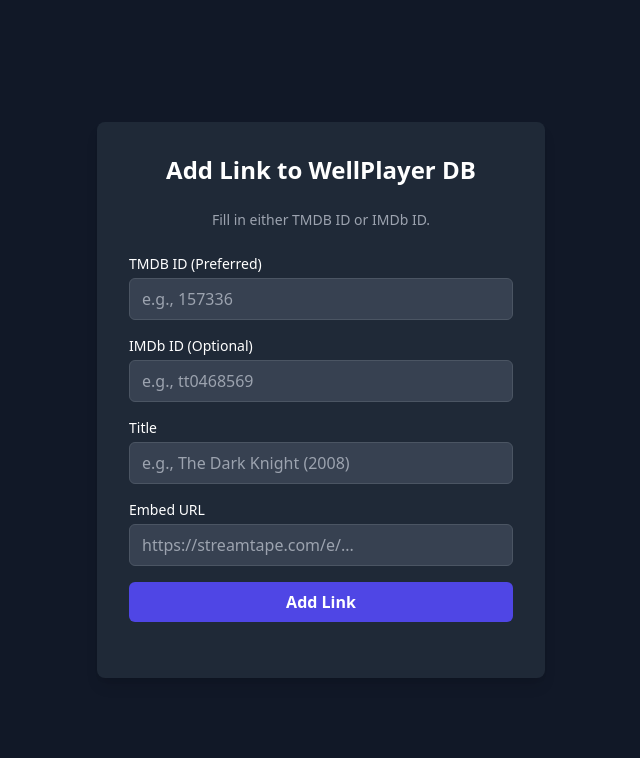
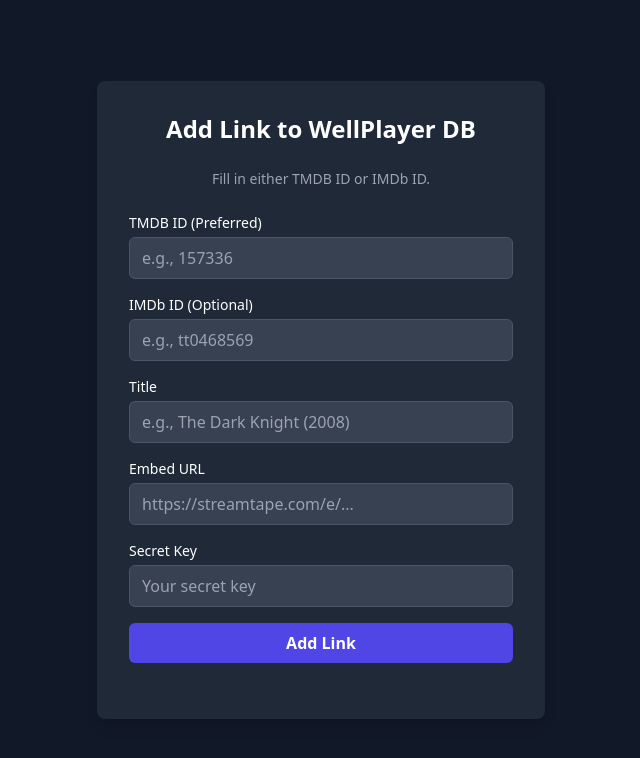
Before and after one commit to tahsin2627/wellplayer-admin, a plain HTML site: page index.html in a window 1280 px wide. Shown: the whole page, without its empty margins (319-959 px from the left). Drawn offline with nearby package versions, Linux system fonts and the light colour scheme.

Commit message:
Update index.html

```diff
--- a/index.html
+++ b/index.html
@@ -27,6 +27,10 @@
                 <label for="embed_url" class="block text-sm font-medium">Embed URL</label>
                 <input type="text" id="embed_url" name="embed_url" class="w-full px-3 py-2 mt-1 text-gray-200 bg-gray-700 border border-gray-600 rounded-md focus:outline-none focus:ring-2 focus:ring-indigo-500" placeholder="https://streamtape.com/e/..." required>
             </div>
+            <div>
+                <label for="secret_key" class="block text-sm font-medium">Secret Key</label>
+                <input type="password" id="secret_key" name="secret_key" class="w-full px-3 py-2 mt-1 text-gray-200 bg-gray-700 border border-gray-600 rounded-md focus:outline-none focus:ring-2 focus:ring-indigo-500" placeholder="Your secret key" required>
+            </div>
             <button type="submit" id="submitButton" class="w-full px-4 py-2 font-bold text-white bg-indigo-600 rounded-md hover:bg-indigo-700 focus:outline-none focus:ring-2 focus:ring-offset-2 focus:ring-indigo-500">Add Link</button>
         </form>
         <div id="statusMessage" class="mt-4 text-center"></div>
@@ -46,7 +50,6 @@
             const formData = new FormData(form);
             const data = Object.fromEntries(formData.entries());
 
-            // Check if at least one ID is provided
             if (!data.tmdb_id && !data.imdb_id) {
                 statusMessage.textContent = 'Error: Please provide either a TMDB ID or an IMDb ID.';
                 statusMessage.style.color = 'salmon';
```
